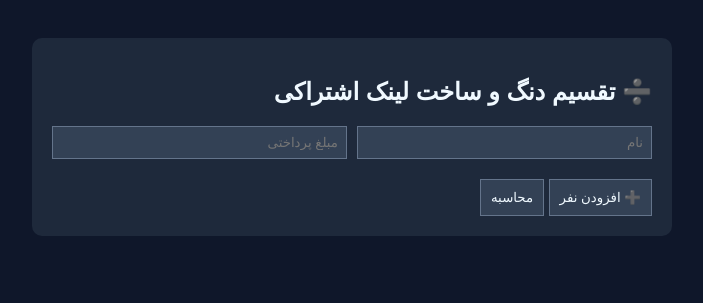
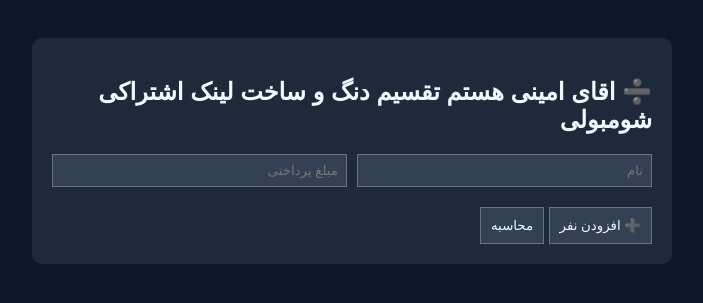
Before and after one commit to real-mahdi/split-bill-MIKSO, a Flask app: page / in a window 1280 px wide. Shown: the top 303 px of the page, without its empty margins (288-991 px from the left). Run offline with Flask 3, Linux system fonts and the light colour scheme.

Commit message:
Update index.html

```diff
--- a/templates/index.html
+++ b/templates/index.html
@@ -27,7 +27,7 @@
 </head>
 <body>
     <div class="box">
-        <h2>➗ تقسیم دنگ و ساخت لینک اشتراکی</h2>
+        <h2>➗ اقای امینی هستم تقسیم دنگ و ساخت لینک اشتراکی شومبولی </h2>
         {% if error %}
             <div style="color: red">{{ error }}</div>
         {% endif %}
```
